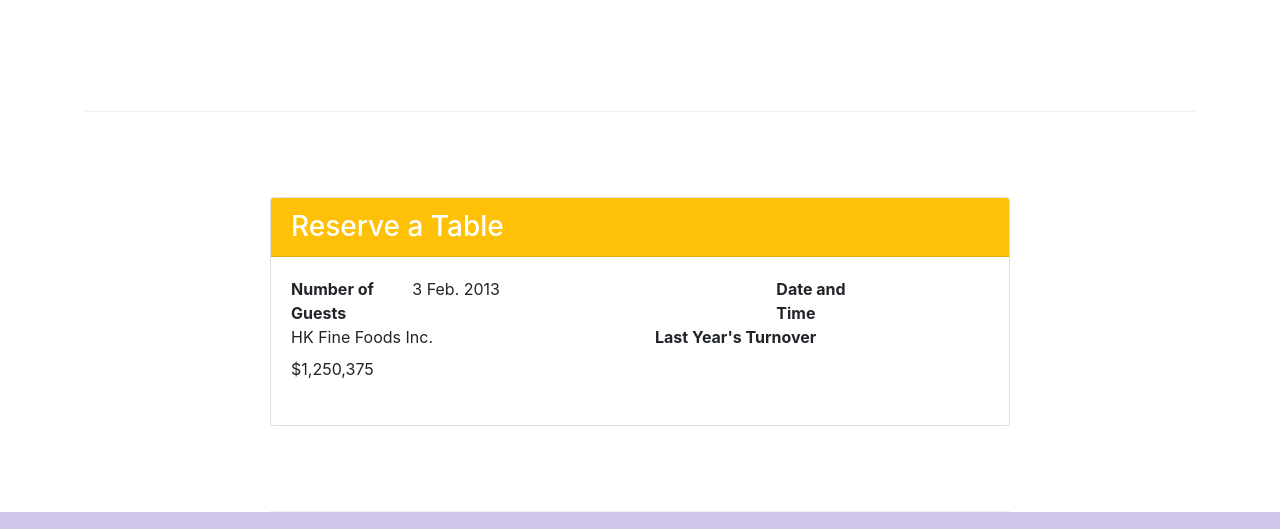
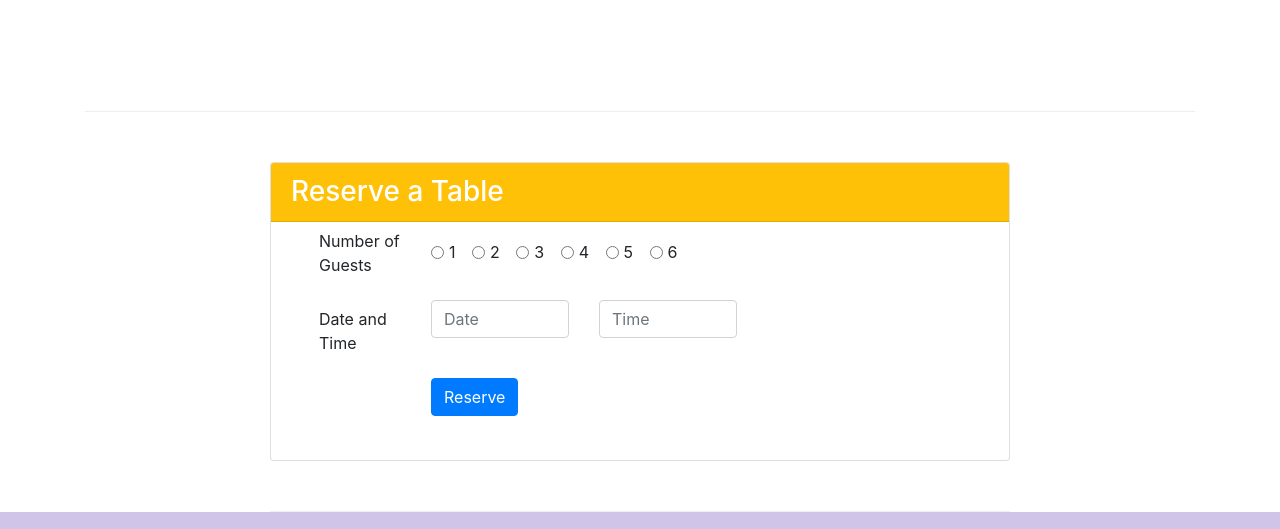
Before and after one commit to prabhpreet429/BootstrapLearning, a website: page index.html in a window 1280 px wide. Shown: the part 1422-1951 px from the top of the page. Drawn offline with nearby package versions, Linux system fonts and the light colour scheme.

Commit message:
reserve table card

```diff
--- a/index.html
+++ b/index.html
@@ -104,22 +104,65 @@
 
             </div>
         </div>
-        <div class = "row row-content align-items-center col-12 col-sm-8 offset-sm-2">
-
+        <div class = "row row-content justify-content-md-center col-12 col-sm-8">
             <div class="card">
                 <h3 class="card-header bg-warning text-white">Reserve a Table</h3>
-                <div class="card-body">
-                    <dl class="row">
-                        <dt class="col-2">Number of Guests</dt>
-                        <dd class="col-6">3 Feb. 2013</dd>
-                        <dt class="col-2">Date and Time</dt>
-                        <dd class="col-6">HK Fine Foods Inc.</dd>
-                        <dt class="col-6">Last Year's Turnover</dt>
-                        <dd class="col-6">$1,250,375</dd>
+                <div class="card-body px-lg-5 pt-0">
+                    <div class="form-group row">
+                        <label for="numberofguests" class="col-sm-2 col-form-label">Number of Guests</label>
+                        <div class="col-sm-6 align-self-center">
+                        <div class="form-check form-check-inline">
+                                <input type="radio" class="form-check-input" id="materialInline1" name="inlineMaterialRadiosExample">
+                                <label class="form-check-label" for="materialInline1">1</label>
+                              </div>
 
-                    </dl>
+                              <!-- Material inline 2 -->
+                              <div class="form-check form-check-inline">
+                                <input type="radio" class="form-check-input" id="materialInline2" name="inlineMaterialRadiosExample">
+                                <label class="form-check-label" for="materialInline2">2</label>
+                              </div>
+
+                              <!-- Material inline 3 -->
+                              <div class="form-check form-check-inline">
+                                <input type="radio" class="form-check-input" id="materialInline3" name="inlineMaterialRadiosExample">
+                                <label class="form-check-label" for="materialInline3">3</label>
+                              </div>
+                              <div class="form-check form-check-inline">
+                                <input type="radio" class="form-check-input" id="materialInline4" name="inlineMaterialRadiosExample">
+                                <label class="form-check-label" for="materialInline1">4</label>
+                              </div>
+
+                              <!-- Material inline 2 -->
+                              <div class="form-check form-check-inline">
+                                <input type="radio" class="form-check-input" id="materialInline5" name="inlineMaterialRadiosExample">
+                                <label class="form-check-label" for="materialInline2">5</label>
+                              </div>
+
+                              <!-- Material inline 3 -->
+                              <div class="form-check form-check-inline">
+                                <input type="radio" class="form-check-input" id="materialInline6" name="inlineMaterialRadiosExample">
+                                <label class="form-check-label" for="materialInline3">6</label>
+                              </div>
+                              </div>
+                        </div>
+                        <div class="form-group row">
+                            <label for="dateandtime" class="col-sm-2 col-form-label">Date and Time</label>
+                            <div class="col-sm-3">
+                                <input type="text" class="form-control" id="date" name="date" placeholder="Date">
+                            </div>
+                            <div class="col-sm-3">
+                                <input type="text" class="form-control" id="time" name="time" placeholder="Time">
+                            </div>
+                        </div>
+                        <div class="form-group row">
+                            <div class="offset-sm-2 col-sm-6">
+                                <button type="submit" class="btn btn-primary">Reserve</button>
+                            </div>
+                        </div>
+                    </div>
+
                 </div>
-            </div>
+          </div>
         </div>
     </div>
 
```
